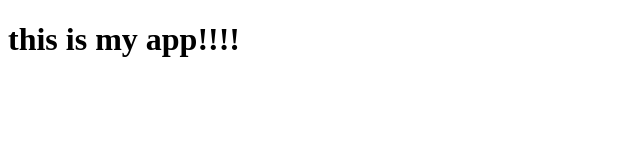
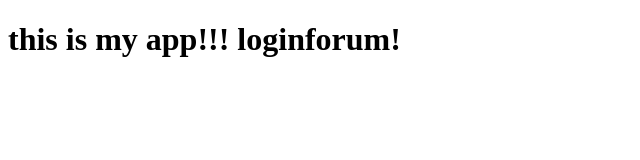
Before and after one commit to Marshnme/sample-app-git-practice, a plain HTML site: page index.html in a window 1280 px wide. Shown: the whole page, without its empty margins (0-640 px from the left). Drawn offline with Linux system fonts and the light colour scheme.

Commit message:
login/file fixed

```diff
--- /dev/null
+++ b/durr2/apps23.js
@@ -0,0 +1 @@
+console.log("hello");
--- a/index.html
+++ b/index.html
@@ -15,7 +15,8 @@
         <!--[if lt IE 7]>
             <p class="browsehappy">You are using an <strong>outdated</strong> browser. Please <a href="#">upgrade your browser</a> to improve your experience.</p>
         <![endif]-->
-        <h1>this is my app!!!!</h1>
+        <h1>this is my app!!!
+            loginforum!</h1>
         <script src="" async defer></script>
     </body>
 </html>
```
Also changed, not shown: login.html (added, +1 -0 lines), .log.txt (deleted), log.txt (added).
